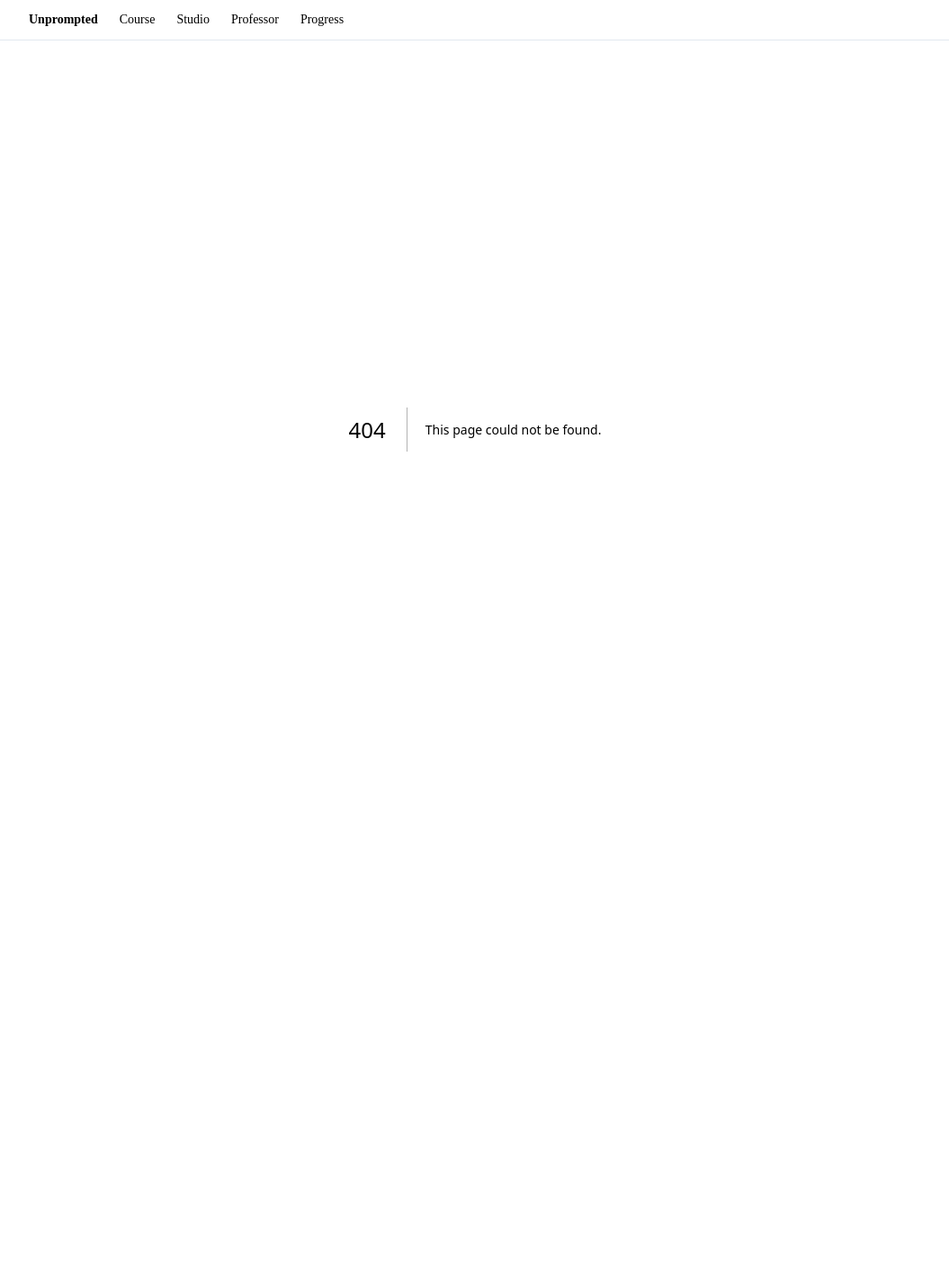
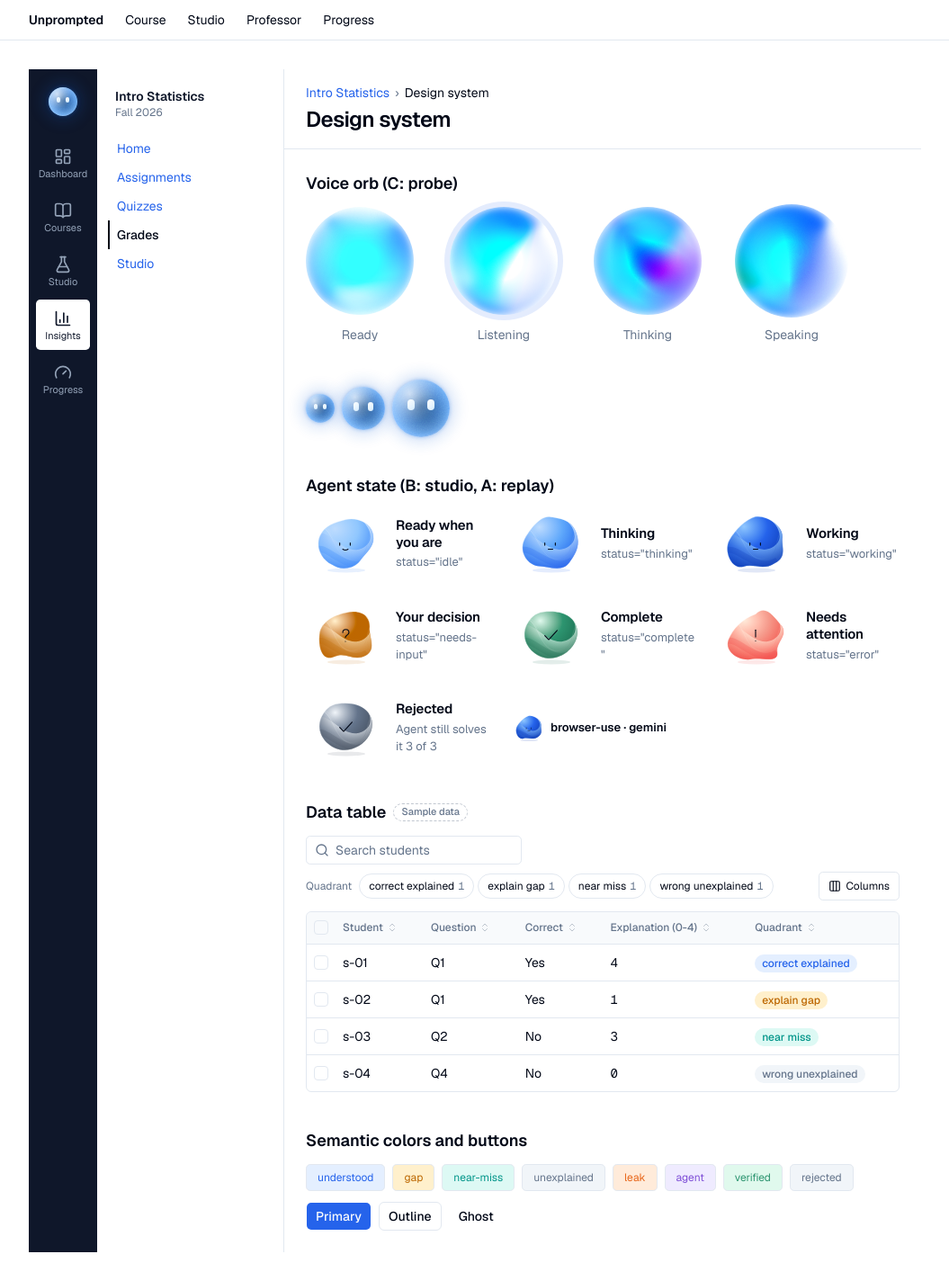
Before and after one commit to lgoyal6/sand-hacks, a Next.js app in the folder apps/web/: page /professor/design in a window 1280 px wide. Before the commit this address had no page. Shown: the whole page at 90% size, without its empty margins (112-1167 px from the left). Before the commit the page ends 909 px from the top, so only its background shows below. Built offline with nearby package versions, Linux system fonts and the light colour scheme.

Commit message:
Fix font fallback, rail brand, calmer orb and gap contrast; add /professor/design gallery; trim DESIGN.md to Canvas-style direction

```diff
--- a/apps/web/app/globals.css
+++ b/apps/web/app/globals.css
@@ -8,9 +8,10 @@
 @custom-variant dark (&:is(.dark *));
 
 @theme inline {
-  /* Fonts: Inter + JetBrains Mono when the root layout provides them, else Geist. */
-  --font-sans: var(--font-inter, var(--font-geist-sans)), ui-sans-serif, system-ui, sans-serif;
-  --font-mono: var(--font-jetbrains-mono, var(--font-geist-mono)), ui-monospace, monospace;
+  /* Fonts: Inter + JetBrains Mono when the root layout provides them, else whatever next/font set.
+     Every var() has a fallback: one unset var() with no fallback invalidates the whole font-family (Times). */
+  --font-sans: var(--font-inter, var(--font-geist-sans, var(--font-sans, ui-sans-serif))), ui-sans-serif, system-ui, sans-serif;
+  --font-mono: var(--font-jetbrains-mono, var(--font-geist-mono, ui-monospace)), ui-monospace, monospace;
   --font-heading: var(--font-sans);
 
   --color-background: var(--background);
@@ -128,7 +129,7 @@
   /* Semantic */
   --understood: oklch(0.546 0.215 262.872);
   --understood-soft: oklch(0.95 0.03 262);
-  --gap: oklch(0.72 0.16 70);
+  --gap: oklch(0.6 0.15 62);
   --gap-soft: oklch(0.96 0.05 85);
   --near-miss: oklch(0.6 0.11 185);
   --near-miss-soft: oklch(0.96 0.03 185);
--- /dev/null
+++ b/apps/web/app/professor/design/gallery.tsx
@@ -0,0 +1,102 @@
+"use client";
+import * as React from "react";
+import { AgentState, type AgentStatus } from "@/components/ui/agent-state";
+import { VoiceOrb, type VoiceOrbState } from "@/components/ui/siri-orb";
+import { OrbAvatar } from "@/components/ui/orb-avatar";
+import { DataTable, inFacet, type ColumnDef } from "@/components/ui/data-table";
+import { SampleBadge } from "@/components/ui/sample-badge";
+import { Button } from "@/components/ui/button";
+
+const STATUSES: AgentStatus[] = ["idle", "thinking", "working", "needs-input", "complete", "error"];
+const ORB_STATES: VoiceOrbState[] = ["idle", "listening", "thinking", "speaking"];
+
+type Row = { student: string; item: string; correct: boolean; understanding: number | null; quadrant: string };
+const ROWS: Row[] = [
+  { student: "s-01", item: "Q1", correct: true, understanding: 4, quadrant: "correct_explained" },
+  { student: "s-02", item: "Q1", correct: true, understanding: 1, quadrant: "explain_gap" },
+  { student: "s-03", item: "Q2", correct: false, understanding: 3, quadrant: "near_miss" },
+  { student: "s-04", item: "Q4", correct: false, understanding: 0, quadrant: "wrong_unexplained" },
+];
+const QUADRANT_CLASS: Record<string, string> = {
+  correct_explained: "bg-understood-soft text-understood",
+  explain_gap: "bg-gap-soft text-gap",
+  near_miss: "bg-near-miss-soft text-near-miss",
+  wrong_unexplained: "bg-unexplained-soft text-unexplained",
+};
+const columns: ColumnDef<Row, any>[] = [
+  { accessorKey: "student", header: "Student" },
+  { accessorKey: "item", header: "Question" },
+  { accessorKey: "correct", header: "Correct", cell: ({ getValue }) => (getValue() ? "Yes" : "No") },
+  { accessorKey: "understanding", header: "Explanation (0-4)", cell: ({ getValue }) => <span className="num">{getValue() ?? "-"}</span> },
+  {
+    accessorKey: "quadrant",
+    header: "Quadrant",
+    filterFn: inFacet,
+    cell: ({ getValue }) => (
+      <span className={`rounded-full px-2 py-0.5 text-xs font-medium ${QUADRANT_CLASS[getValue() as string]}`}>
+        {(getValue() as string).replace("_", " ")}
+      </span>
+    ),
+  },
+];
+
+const SWATCHES = ["understood", "gap", "near-miss", "unexplained", "leak", "agent", "verified", "rejected"];
+
+export function DesignGallery() {
+  return (
+    <div className="space-y-10">
+      <section className="space-y-3">
+        <h2 className="text-lg font-semibold">Voice orb (C: probe)</h2>
+        <div className="flex flex-wrap items-end gap-10">
+          {ORB_STATES.map((s) => (
+            <VoiceOrb key={s} state={s} size="120px" showLabel />
+          ))}
+          <div className="flex items-center gap-2">
+            <OrbAvatar size="sm" /> <OrbAvatar size="md" /> <OrbAvatar size="lg" />
+          </div>
+        </div>
+      </section>
+
+      <section className="space-y-3">
+        <h2 className="text-lg font-semibold">Agent state (B: studio, A: replay)</h2>
+        <div className="grid grid-cols-2 gap-6 md:grid-cols-3">
+          {STATUSES.map((s) => (
+            <AgentState key={s} status={s} description={`status="${s}"`} />
+          ))}
+          <AgentState status="complete" tone="muted" label="Rejected" description="Agent still solves it 3 of 3" />
+          <AgentState status="working" size="sm" label="browser-use · gemini" />
+        </div>
+      </section>
+
+      <section className="space-y-3">
+        <div className="flex items-center gap-2">
+          <h2 className="text-lg font-semibold">Data table</h2>
+          <SampleBadge />
+        </div>
+        <DataTable
+          columns={columns}
+          data={ROWS}
+          searchPlaceholder="Search students"
+          facet={{ columnId: "quadrant", label: "Quadrant", format: (v) => v.replace("_", " ") }}
+          selectable
+        />
+      </section>
+
+      <section className="space-y-3">
+        <h2 className="text-lg font-semibold">Semantic colors and buttons</h2>
+        <div className="flex flex-wrap gap-2">
+          {SWATCHES.map((s) => (
+            <span key={s} className="rounded-md border border-border px-3 py-1.5 text-xs" style={{ background: `var(--${s}-soft, var(--muted))`, color: `var(--${s})` }}>
+              {s}
+            </span>
+          ))}
+        </div>
+        <div className="flex gap-2">
+          <Button>Primary</Button>
+          <Button variant="outline">Outline</Button>
+          <Button variant="ghost">Ghost</Button>
+        </div>
+      </section>
+    </div>
+  );
+}
--- /dev/null
+++ b/apps/web/app/professor/design/page.tsx
@@ -0,0 +1,15 @@
+// Component gallery for the design system (owner: D). Reference for B and C; not linked from the nav.
+import { AppShell, PROFESSOR_COURSE_NAV } from "@/components/ui/app-shell";
+import { DesignGallery } from "./gallery";
+
+export default function Page() {
+  return (
+    <AppShell
+      course={{ name: "Intro Statistics", term: "Fall 2026", nav: PROFESSOR_COURSE_NAV }}
+      breadcrumbs={[{ label: "Intro Statistics", href: "/course" }, { label: "Design system" }]}
+      title="Design system"
+    >
+      <DesignGallery />
+    </AppShell>
+  );
+}
--- a/apps/web/components/ui/app-shell.tsx
+++ b/apps/web/components/ui/app-shell.tsx
@@ -8,7 +8,7 @@ import * as React from "react";
 import { BarChart3, BookOpen, FlaskConical, Gauge, LayoutDashboard } from "lucide-react";
 import { cn } from "@/lib/utils";
 import { OrbAvatar } from "@/components/ui/orb-avatar";
-import { SidebarRail, SidebarRailBody, SidebarRailLink, type RailLink } from "@/components/ui/sidebar-rail";
+import { SidebarRail, SidebarRailBody, SidebarRailBrand, SidebarRailLink, type RailLink } from "@/components/ui/sidebar-rail";
 
 export const GLOBAL_NAV: RailLink[] = [
   { label: "Dashboard", href: "/", icon: <LayoutDashboard /> },
@@ -128,12 +128,7 @@ export function AppShell({ children, course, breadcrumbs, title, actions, wide,
     <div className="flex min-h-svh w-full flex-col bg-background md:flex-row">
       <SidebarRail>
         <SidebarRailBody>
-          <Link href="/" className="mb-3 flex h-12 items-center gap-3 px-2" aria-label="Unprompted home">
-            <span className="flex w-[44px] shrink-0 justify-center">
-              <OrbAvatar size="sm" color="blue" />
-            </span>
-            <span className="whitespace-pre text-sm font-semibold">Unprompted</span>
-          </Link>
+          <SidebarRailBrand mark={<OrbAvatar size="sm" color="blue" />} name="Unprompted" />
           {GLOBAL_NAV.map((l) => (
             <SidebarRailLink key={l.href} link={l} />
           ))}
--- a/apps/web/components/ui/sidebar-rail.tsx
+++ b/apps/web/components/ui/sidebar-rail.tsx
@@ -121,6 +121,26 @@ function isActive(pathname: string, link: RailLink) {
   return prefixes.some((p) => (p === "/" ? pathname === "/" : pathname === p || pathname.startsWith(p + "/")));
 }
 
+/** Brand row at the top of the rail: the mark is always visible, the name only when expanded. */
+export function SidebarRailBrand({ href = "/", mark, name }: { href?: string; mark: React.ReactNode; name: string }) {
+  const { open, animate } = useRail();
+  const expanded = !animate || open;
+  return (
+    <Link href={href} className="mb-3 flex h-12 items-center gap-3 px-2" aria-label={`${name} home`}>
+      <span className="flex w-[44px] shrink-0 justify-center">{mark}</span>
+      <motion.span
+        initial={false}
+        animate={{ opacity: expanded ? 1 : 0 }}
+        transition={{ duration: 0.12 }}
+        className={cn("whitespace-pre text-sm font-semibold", !expanded && "pointer-events-none absolute")}
+        aria-hidden
+      >
+        {name}
+      </motion.span>
+    </Link>
+  );
+}
+
 export function SidebarRailLink({ link, className }: { link: RailLink; className?: string }) {
   const { open, animate } = useRail();
   const pathname = usePathname() ?? "/";
--- a/apps/web/components/ui/siri-orb.tsx
+++ b/apps/web/components/ui/siri-orb.tsx
@@ -49,7 +49,7 @@ export const SiriOrb: React.FC<SiriOrbProps> = ({
     bg: "var(--background)",
     c1: "var(--primary)",
     c2: "var(--chart-2)",
-    c3: "var(--near-miss)",
+    c3: "var(--chart-4)",
   };
   const finalColors = { ...defaultColors, ...colors };
   const sizeValue = Number.parseInt(size.replace("px", ""), 10);
```
Also changed, not shown: 1 other file (tests, documents, lock files or other folders).
